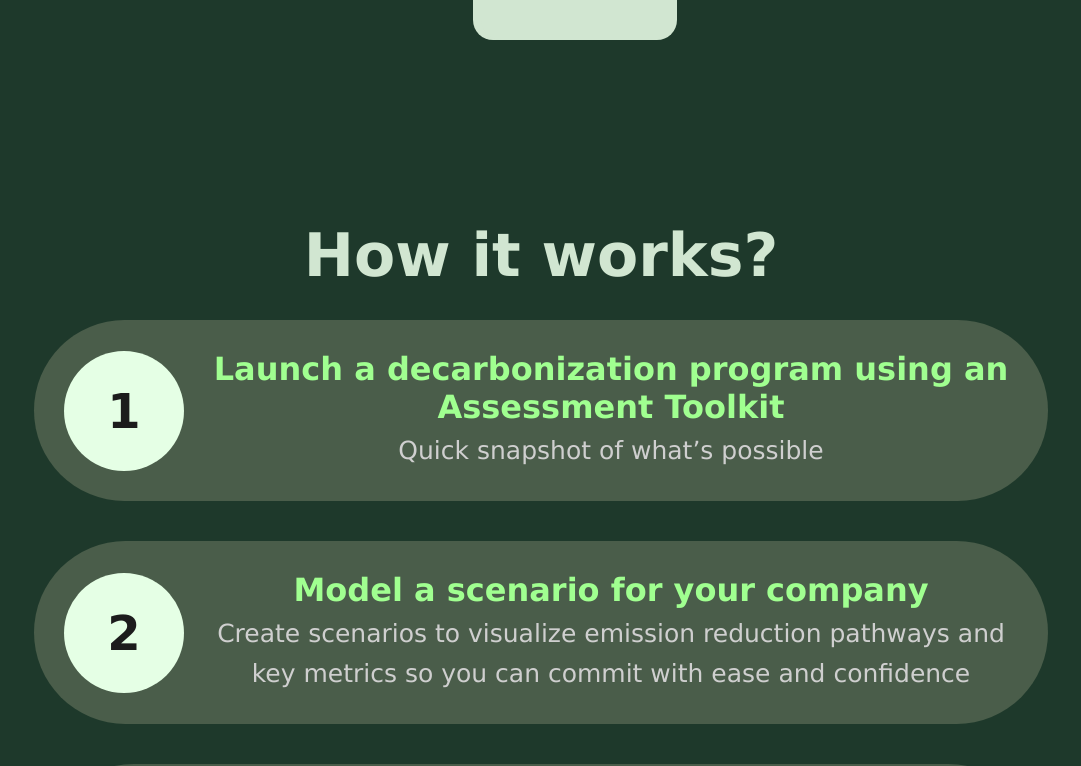
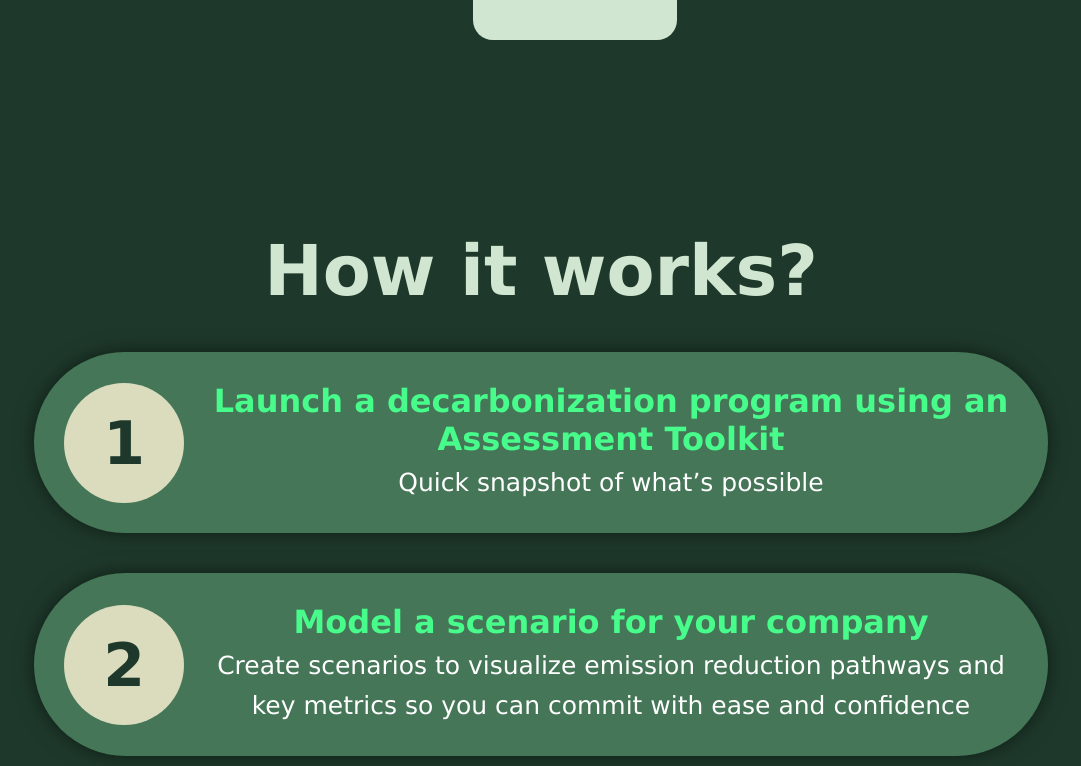
Before and after one commit to green-nudge-northeastern/green-nudge-web-app, a React (Create React App) app in the folder client/: page / in a window 1280 px wide. Shown: the part 2708-3474 px from the top of the page, without its empty margins (99-1180 px from the left). Built offline with nearby package versions, Linux system fonts and the light colour scheme; no server answers.

Commit message:
style: minor adjustments to the home page

```diff
--- a/client/src/components/layout/Footer.js
+++ b/client/src/components/layout/Footer.js
@@ -64,6 +64,7 @@ const Footer = () => {
             </div>
 
             <div className="footer-bottom">
+                <p className="footer-legal">This website is developed following the Green Software guidelines. </p>
                 <p className="footer-legal">&copy; {new Date().getFullYear()} GreenNudge. All Rights Reserved.</p>
             </div>
         </footer>
--- a/client/src/components/ui/HowItWorks.css
+++ b/client/src/components/ui/HowItWorks.css
@@ -1,13 +1,12 @@
 .howitworks-container {
-    /* background-color: #223522; */
-    color: #E5FFE5;
     padding: 40px;
     border-radius: 8px;
     text-align: center;
 }
 
 .howitworks-heading {
-    margin-bottom: 20px;
+    margin-bottom: 30px;
+    font-size: 70px;
     color: var(--content-primary);
 }
 
@@ -16,30 +15,48 @@
     flex-direction: column;
     align-items: center;
     gap: 20px;
+    position: relative;
 }
+
+/* .howitworks-steps-container::before {
+    content: '';
+    position: absolute;
+    top: 20px;
+    bottom: 20px;
+    left: 112px;
+    transform: translateX(-50%);
+    width: 25px;
+    background-color: rgb(96, 71, 57);
+    z-index: -1;
+} */
 
 .howitworks-step {
     display: grid;
     grid-template-columns: 140px auto; /* Ensures consistent widths for number and content */
     align-items: center;
-    background-color: #4A5D4A;
+    background-color: var(--brand-mild-green-hover);
     border-radius: 100px;
     padding: 30px;
     margin: 10px 0;
     width: 90%;
     max-width: 1000px;
+    box-shadow: 0 0 20px 0 rgba(0, 0, 0, 0.5);
+}
+
+.howitworks-step:hover {
+    background-color: var(--brand-mild-green);
 }
 
 .howitworks-step-number {
-    background-color: #E5FFE5;
-    color: #1C1C1C;
+    background-color: #dbdcbd;
+    color: var(--content-dark);
     border-radius: 50%;
     width: 120px;
     height: 120px;
     display: flex;
     align-items: center;
     justify-content: center;
-    font-size: 48px;
+    font-size: 60px;
     font-weight: bold;
     margin-right: 15px;
 }
@@ -49,13 +66,13 @@
 }
 
 .howitworks-step-title {
-    color: #A0FF90;
+    color: var(--brand-bright-green);
     font-size: 32px;
     margin: 0;
 }
 
 .howitworks-step-description {
-    color: #CFCFCF;
+    color: white;
     font-size: 25px;
     margin: 5px 0 0;
 }
```
